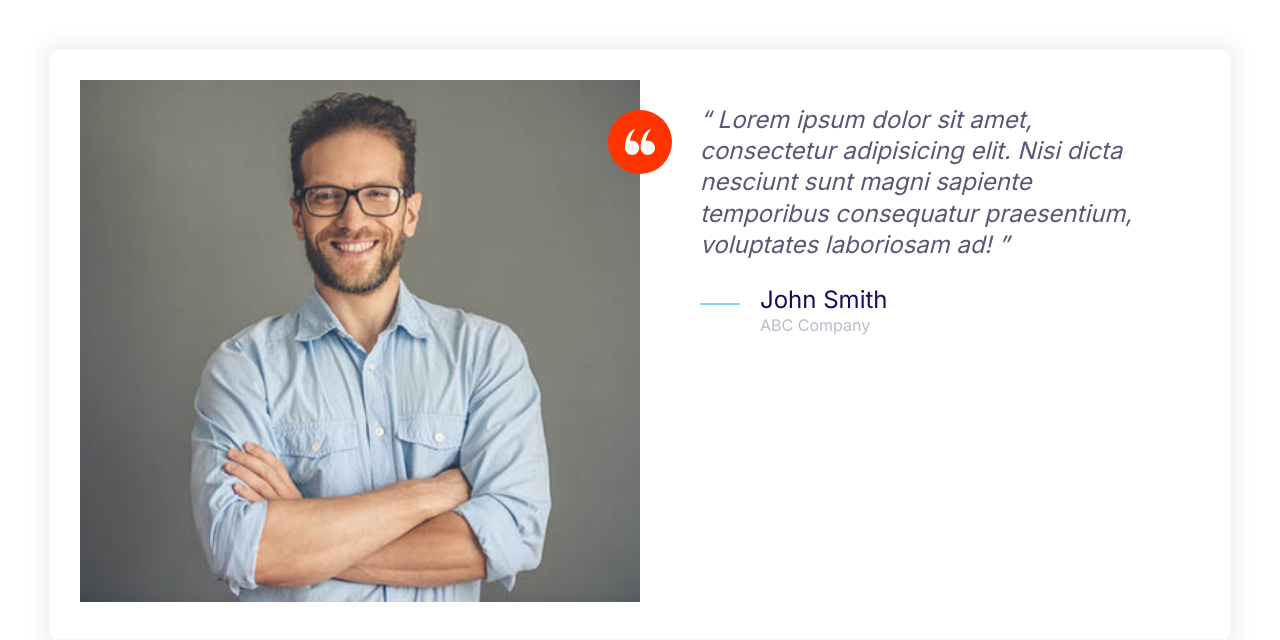
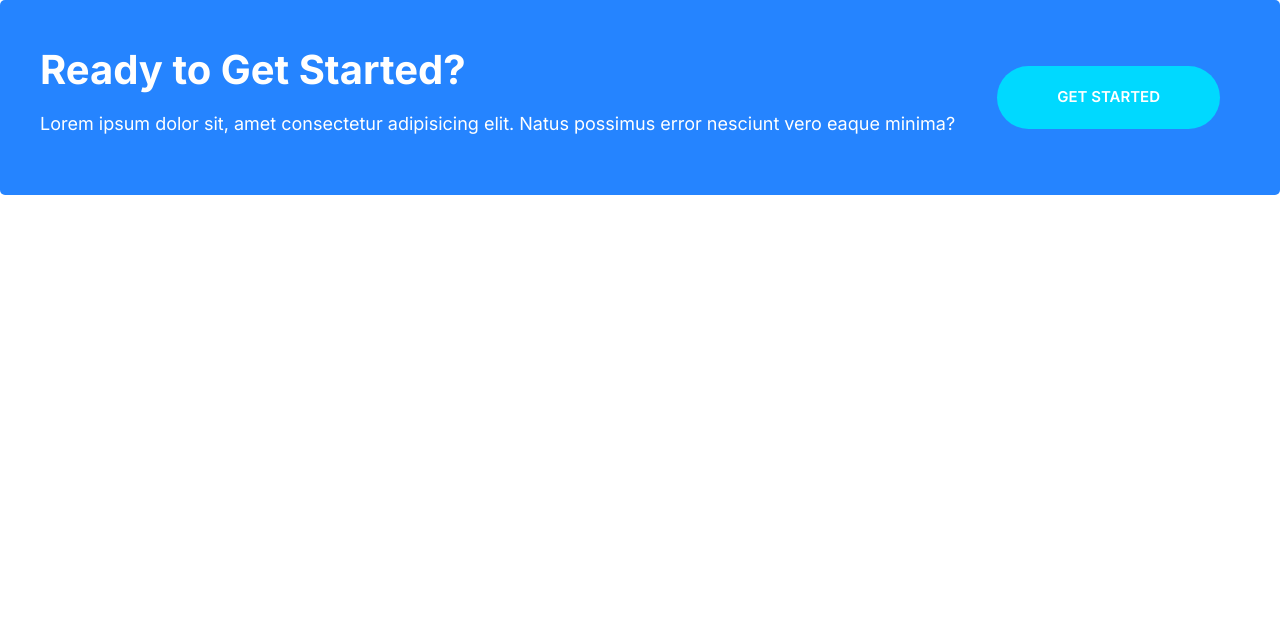
Before and after one commit to vicmanuelr/Moshify-Project, a plain HTML site: page index.html in a window 1280 px wide. Drawn offline with Linux system fonts and the light colour scheme.

Commit message:
Build callout component

```diff
--- a/css/styles.css
+++ b/css/styles.css
@@ -174,8 +174,6 @@ a {
   fill: var(--color-primary);
 }
 
-
-
 .icon-container {
   align-items: center;
   background-color: #f3f9fa;
@@ -197,7 +195,7 @@ a {
 }
 
 .icon-container--accent {
-  background: var(--color-accent)
+  background: var(--color-accent);
 }
 
 /* Buttons */
@@ -255,6 +253,11 @@ a {
 .btn--outline:hover {
   background: var(--color-headings);
   color: #fff;
+}
+
+.btn--stretched {
+  padding-left: 6rem;
+  padding-right: 6rem;
 }
 
 @media screen and (min-width: 1024px) {
@@ -409,9 +412,9 @@ a {
 
 /* Quotes */
 .quote {
+  color: var(--color-body-darker);
   font-size: 2.2rem;
   font-style: italic;
-  color: var(--color-body-darker);
   line-height: 1.3;
 }
 
@@ -424,10 +427,10 @@ a {
 }
 
 .quote__author {
+  font-size: 2rem;
+  font-style: normal;
   font-weight: 500;
-  font-size: 2rem;
   margin-bottom: 0;
-  font-style: normal;
 }
 
 .quote__organization {
@@ -474,7 +477,7 @@ a {
 
 /* Testimonials */
 
-.card.testimonial{
+.card.testimonial {
   overflow: visible;
 }
 
@@ -491,13 +494,14 @@ a {
 }
 
 .testimonial__image > .icon-container {
-  position:absolute;
+  position: absolute;
   top: 3rem;
   right: -32px;
 }
 
 @media screen and (min-width: 768px) {
-  .testimonial .quote, .testimonial .quote__author {
+  .testimonial .quote,
+  .testimonial .quote__author {
     font-size: 2.4rem;
   }
 
@@ -505,3 +509,43 @@ a {
     margin-left: 6rem;
   }
 }
+
+/* Callouts */
+.callout {
+  padding: 4rem;
+  border-radius: 5px;
+}
+
+.callout--primary {
+  background: var(--color-primary);
+  color: #fff;
+}
+
+.callout__heading {
+  color: #fff;
+  margin-top: 0;
+}
+
+.callout .btn {
+  justify-self: center;
+  align-self: center;
+}
+
+.callout__content {
+  text-align: center;
+}
+
+@media screen and (min-width: 768px) {
+  .callout .grid--cols-2 {
+    grid-template-columns: 1fr auto;
+  }
+
+  .callout__content {
+    text-align: left;
+  }
+
+  .callout .btn {
+    justify-self: start;
+    margin: 0 2rem;
+  }
+}
--- a/index.html
+++ b/index.html
@@ -13,37 +13,17 @@
     <link rel="stylesheet" href="css/normalize.css" />
     <link rel="stylesheet" href="css/styles.css" />
   </head>
-  <body style="padding: 5rem">
-    <div class="card testimonial">
+  <body>
+    <div class="callout callout--primary">
       <div class="grid grid--cols-2">
-        <div class="testimonial__image">
-          <img src="images/testimonial.jpg" alt="A person smiling" />
-          <span class="icon-container icon-container--accent">
-            <svg class="icon icon--white icon--small">
-              <use xlink:href="images/sprite.svg#quotes"></use>
-            </svg>
-          </span>
+        <div class="callout__content">
+          <h2 class="callout__heading">Ready to Get Started?</h2>
+          <p>
+            Lorem ipsum dolor sit, amet consectetur adipisicing elit. Natus
+            possimus error nesciunt vero eaque minima?
+          </p>
         </div>
-        <blockquote class="quote">
-          <p class="quote__text">
-            Lorem ipsum dolor sit amet, consectetur adipisicing elit. Nisi dicta
-            nesciunt sunt magni sapiente temporibus consequatur praesentium,
-            voluptates laboriosam ad!
-          </p>
-          <footer>
-            <div class="media">
-              <div class="media__image">
-                <svg class="icon icon--primary quote__line">
-                  <use xlink:href="images/sprite.svg#line"></use>
-                </svg>
-              </div>
-              <div class="media__body">
-                <h3 class="media__title quote__author">John Smith</h3>
-                <p class="quote__organization">ABC Company</p>
-              </div>
-            </div>
-          </footer>
-        </blockquote>
+        <a href="#" class="btn btn--secondary btn--stretched">Get Started</a>
       </div>
     </div>
   </body>
```
Also changed, not shown: components/callouts.html (added, +12 -0 lines).
